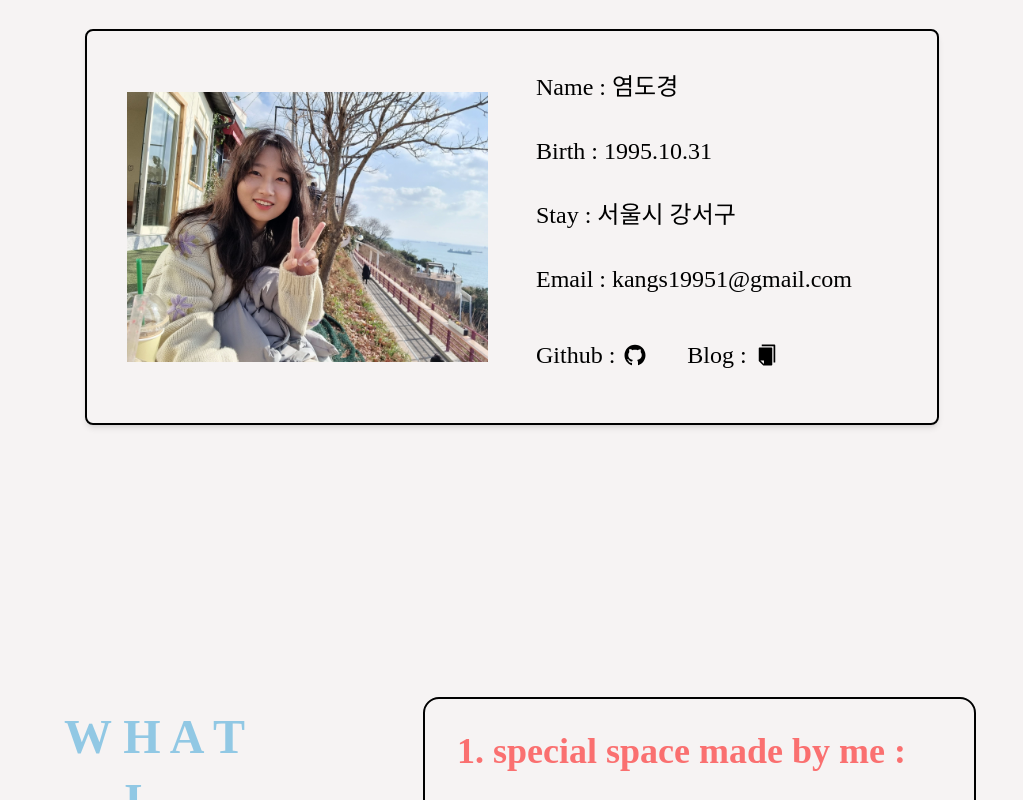
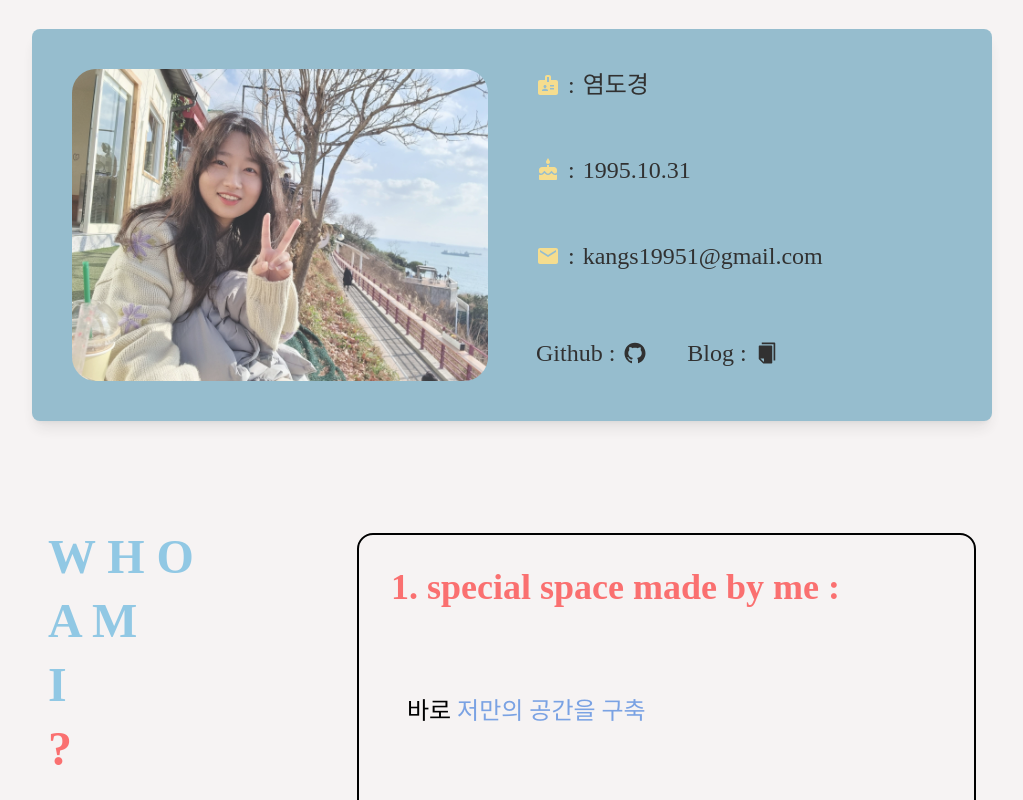
Before and after one commit to yeomdogyeong/my_portfolio, a React (Create React App) app: page / in a window 1280 px wide. Shown: the part 1120-1920 px from the top of the page, without its empty margins (128-1151 px from the left). Built offline with nearby package versions, Linux system fonts and the light colour scheme; a web font is replaced by a local one.

Commit message:
Design: profile 레이아웃 구조 수정

```diff
--- a/src/components/About.tsx
+++ b/src/components/About.tsx
@@ -5,18 +5,18 @@ const About: React.FC = () => {
   const { isDarkMode } = useDarkModeStore();
 
   return (
-    <div className="flex flex-col justify-between items-start w-full h-full lg:flex-row lg:w-3/4 p-4 mt-60 mb-20">
+    <div className="flex flex-col justify-between items-start w-full h-full lg:flex-row lg:w-3/4 p-4 mt-20 mb-20">
       <div
         className={`${isDarkMode ? "bg-[#635985]" : "bg-[#f6f3f3]"} ${
           isDarkMode ? "text-[#f6d776]" : "text-[#91c8e4]"
-        } w-full lg:w-1/2 p-4 flex flex-row lg:flex-col justify-start text-3xl font-bold sticky top-[80px] z-10 sm:text-5xl`}
+        } w-full lg:w-1/2 flex flex-row lg:flex-col justify-between text-3xl font-bold sticky top-[80px] z-10 sm:text-5xl mb-10`}
       >
-        <div className="mb-4 lg:mr-4">{`W H A T `}</div>
-        <div className="mb-4 lg:mr-4">{`\u00A0\u00A0\u00A0\u00A0\u00A0I`}</div>
-        <div className="mb-4 lg:mr-4">{`\u00A0L I K E`}</div>
-        <div>{`\u00A0\u00A0\u00A0\u00A0❓`}</div>
+        <div className="mb-4 lg:mr-4">{`W H O `}</div>
+        <div className="mb-4 lg:mr-4">{`A M`}</div>
+        <div className="mb-4 lg:mr-4">{` I `}</div>{" "}
+        <div className="mb-4 lg:mr-4 text-[#FA7070]">{`?`}</div>
       </div>
-      <div className="w-full lg:w-3/4 border-2 rounded-2xl ">
+      <div className="w-full lg:w-full border-2 rounded-2xl ">
         <div className={`p-8 h-full w-full `}>
           <Zoom className="text-4xl font-bold  text-[#FA7070]">
             1. special space made by me :
@@ -32,12 +32,12 @@ const About: React.FC = () => {
             >
               저만의 공간을 구축
             </span>
-            하는 것입니다. 코딩을 처음 시작할때 JS로 만든 계산기가 저의 첫
+            {/* 하는 것입니다. 코딩을 처음 시작할때 JS로 만든 계산기가 저의 첫
             결과물이어서 기억에 남습니다. 이후 프로젝트들에서 리액트를
             처음적용해보았고, 지금 생각해보면 화면을 만들기에 급급해 유지보수에
             좋지 않은 코드를 작성했다고 생각합니다. 그러나 이후 리액트 훅과
             생명주기에 대해 공부해보고 기초를 만들수있던 좋은 경험이었습니다. :){" "}
-            <br />
+            <br /> */}
           </div>
         </div>
         <div className={`p-8 h-full w-full`}>
--- a/src/components/Profile.tsx
+++ b/src/components/Profile.tsx
@@ -4,6 +4,9 @@ import { AiFillCopy } from "react-icons/ai";
 import useDarkModeStore from "../zustand/useDarkModeStore";
 import yeom from "../assets/yeomsia.jpg";
 import { Slide } from "react-awesome-reveal";
+import BadgeIcon from "@mui/icons-material/Badge";
+import CakeIcon from "@mui/icons-material/Cake";
+import EmailIcon from "@mui/icons-material/Email";
 interface Dogyeong {
   name: string;
   birth: string;
@@ -24,22 +27,49 @@ const Profile: React.FC<MyProfile> = ({ member }) => {
 
   return (
     <div
-      className={`${isDarkMode ? "bg-[#7C81AD]" : ""} ${
+      className={`${isDarkMode ? "bg-[#7C81AD]" : "bg-[#7fb0c5]"} ${
         isDarkMode ? "text-gray-200" : ""
       } ${isDarkMode ? "bg-[#4D3C77]" : ""} ${
         isDarkMode ? "border-gray-500" : ""
-      } z-5 flex flex-col m-4 p-4 border-2 shadow-md rounded-lg w-full md:flex-row lg:w-2/3 h-full`}
+      } opacity-80 z-5 flex flex-col m-4 p-4 shadow-lg rounded-lg w-full md:flex-row lg:w-3/4 h-full`}
     >
-      <div className="w-full lg:w-1/2 flex items-center justify-center">
-        <img className="rounded-3xl w-full p-6" src={yeom} alt="Ebichu" />
+      <div className="w-full lg:w-1/2 flex h-full items-center justify-center p-6">
+        <img className="rounded-3xl w-full " src={yeom} alt="Ebichu" />
       </div>
-      <div className="flex flex-col justify-center items-center md:items-start w-full lg:w-1/2 p-6 text-2xl lg:text-2xl">
+      <div className="flex justify-center items-center md:items-start text-2xl lg:text-2xl">
         {member.map((data, index) => (
-          <div key={index}>
-            <span className="flex flex-row mb-8">Name : {data.name}</span>
-            <span className="flex flex-row mb-8">Birth : {data.birth}</span>
-            <span className="flex flex-row mb-8">Stay : {data.stay}</span>
-            <span className="flex flex-row mb-8">Email : {data.email}</span>
+          <div
+            key={index}
+            className="flex flex-col p-6 gap-4 h-full w-full justify-between"
+          >
+            <div className="flex gap-2 items-center">
+              {isDarkMode ? (
+                <BadgeIcon sx={{ color: "primary.light" }} />
+              ) : (
+                <BadgeIcon sx={{ color: "primary.dark" }} />
+              )}
+
+              <span>:</span>
+              <span className="">{data.name}</span>
+            </div>
+            <div className="flex gap-2 items-center">
+              {isDarkMode ? (
+                <CakeIcon sx={{ color: "primary.light" }} />
+              ) : (
+                <CakeIcon sx={{ color: "primary.dark" }} />
+              )}
+              <span>:</span>
+              <span className="">{data.birth}</span>
+            </div>
+            <div className="flex gap-2 items-center">
+              {isDarkMode ? (
+                <EmailIcon sx={{ color: "primary.light" }} />
+              ) : (
+                <EmailIcon sx={{ color: "primary.dark" }} />
+              )}
+              <span>:</span>
+              <span className="">{data.email}</span>
+            </div>
             <div className="flex flex-row md:flex-col lg:flex-row">
               <p className="my-2 flex items-center">
                 Github :
--- a/src/components/VerticalAni.tsx
+++ b/src/components/VerticalAni.tsx
@@ -6,9 +6,9 @@ export const VerticalAni = () => {
       <div className="animate-slide w-full text-xs sm:text-sm md:text-base lg:text-2xl xl:text-3xl whitespace-nowrap">
         ⭐️ ⭐️ ⭐️
       </div>
-      <div className=" animate-slide2 w-full text-xs sm:text-sm md:text-base lg:text-2xl xl:text-3xl whitespace-nowrap">
+      {/* <div className=" animate-slide2 w-full text-xs sm:text-sm md:text-base lg:text-2xl xl:text-3xl whitespace-nowrap">
         ⭐️ ⭐️ ⭐️
-      </div>
+      </div> */}
       {/* <div className="animate-spin">Demo</div> */}
     </div>
   );
--- a/src/page/Main.tsx
+++ b/src/page/Main.tsx
@@ -34,8 +34,11 @@ function Main() {
         }`}
       >
         <div className="font-intelon flex flex-col justify-center items-center h-2/3 mb-10">
+          {/* <VerticalAni /> */}
           <Bounce
-            className={`mb-10 text-5xl ${isDarkMode ? "text-[#f6d776]" : ""}`}
+            className={`mb-10 text-5xl ${
+              isDarkMode ? "text-[#f6d776]" : "text-[#91c8e4]"
+            }`}
           >{`<ABOUT/>`}</Bounce>
           <div className="flex items-center">
             <Typewriter
@@ -55,7 +58,7 @@ function Main() {
             <span>를 공부하고 있는</span>
           </div>
         </div>
-        {/* <VerticalAni /> */}
+
         <Slide className="flex justify-center items-center">
           <Profile member={dogyeong} />
         </Slide>
```
